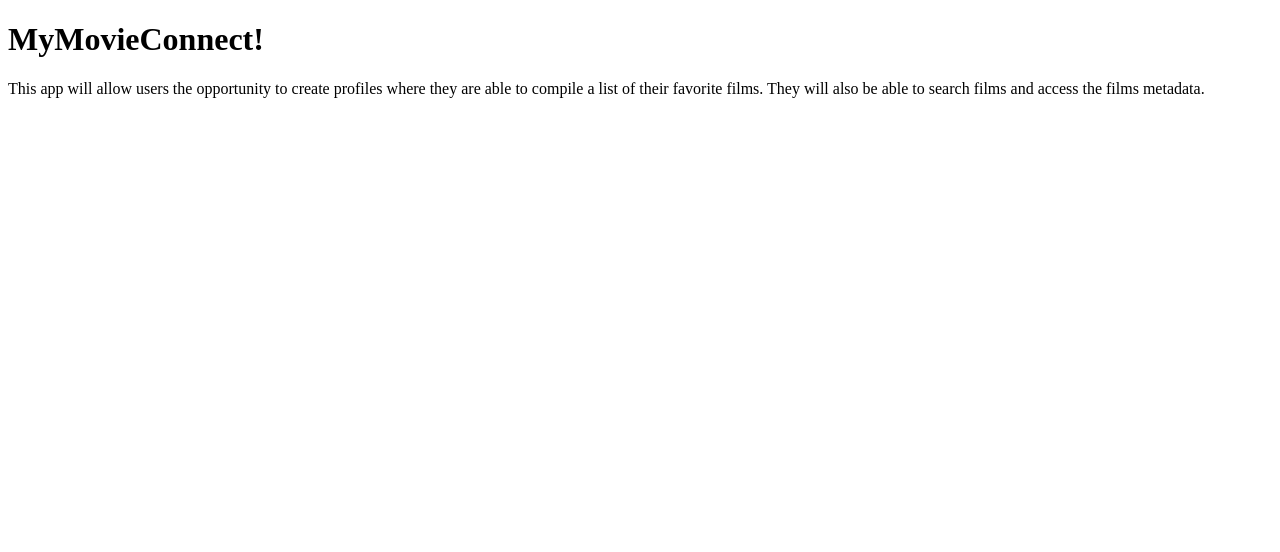
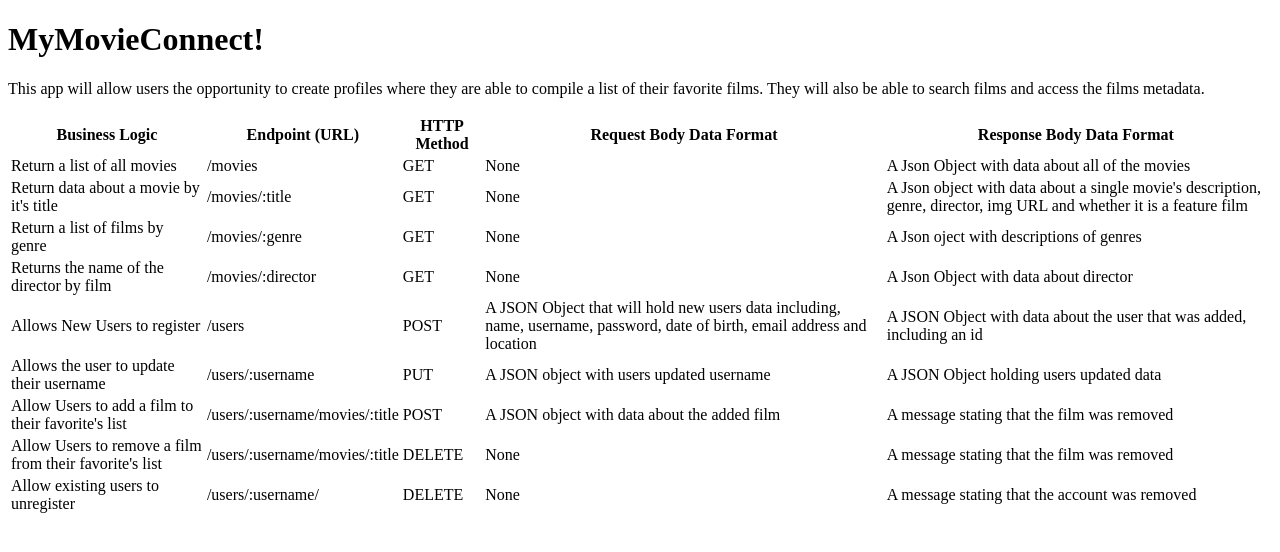
Before and after one commit to mcclara/movie_api, a website: page public/documentation.html in a window 1280 px wide. Drawn offline with Linux system fonts and the light colour scheme.

Commit message:
added descriptions to this file

```diff
--- a/public/documentation.html
+++ b/public/documentation.html
@@ -11,5 +11,86 @@
     This app will allow users the opportunity to create profiles where they are able to compile a list of their favorite films.  They will also be able to search films and access the films metadata.
     </p>
   </header>
+  <table>
+    <tr>
+      <th>Business Logic</th>
+      <th>Endpoint (URL)</th>
+      <th>HTTP Method</th>
+      <th>Request Body Data Format</th>
+      <th>Response Body Data Format</th>
+    </tr>
+
+    <tr>
+      <td>Return a list of all movies</td>
+      <td>/movies</td>
+      <td>GET</td>
+      <td>None</td>
+      <td>A Json Object with data about all of the movies</td>
+    </tr>
+
+    <tr>
+      <td>Return data about a movie by it's title</td>
+      <td>/movies/:title</td>
+      <td>GET</td>
+      <td>None</td>
+      <td>A Json object with data about a single movie's description, genre, director, img URL and whether it is a feature film</td>
+    </tr>
+
+    <tr>
+      <td>Return a list of films by genre</td>
+      <td>/movies/:genre</td>
+      <td>GET</td>
+      <td>None</td>
+      <td>A Json oject with descriptions of genres</td>
+    </tr>
+
+    <tr>
+      <td>Returns the name of the director by film</td>
+      <td>/movies/:director</td>
+      <td>GET</td>
+      <td>None</td>
+      <td>A Json Object with data about director</td>
+    </tr>
+
+    <tr>
+      <td>Allows New Users to register</td>
+      <td>/users</td>
+      <td>POST</td>
+      <td>A JSON Object that will hold new users data including, name, username, password, date of birth, email address and location</td>
+      <td>A JSON Object with data about the user that was added, including an id</td>
+    </tr>
+
+    <tr>
+      <td>Allows the user to update their username</td>
+      <td>/users/:username</td>
+      <td>PUT</td>
+      <td>A JSON object with users updated username</td>
+      <td>A JSON Object holding users updated data<td>
+    </tr>
+
+    <tr>
+      <td>Allow Users to add a film to their favorite's list</td>
+      <td>/users/:username/movies/:title</td>
+      <td>POST</td>
+      <td>A JSON object with data about the added film</td>
+      <td>A message stating that the film was removed</td>
+    </tr>
+
+    <tr>
+      <td>Allow Users to remove a film from their favorite's list</td>
+      <td>/users/:username/movies/:title</td>
+      <td>DELETE</td>
+      <td>None</td>
+      <td>A message stating that the film was removed</td>
+    </tr>
+
+    <tr>
+      <td>Allow existing users to unregister</td>
+      <td>/users/:username/</td>
+      <td>DELETE</td>
+      <td>None</td>
+      <td>A message stating that the account was removed</td>
+    </tr>
+  </table>
 </body>
 </html>
```
